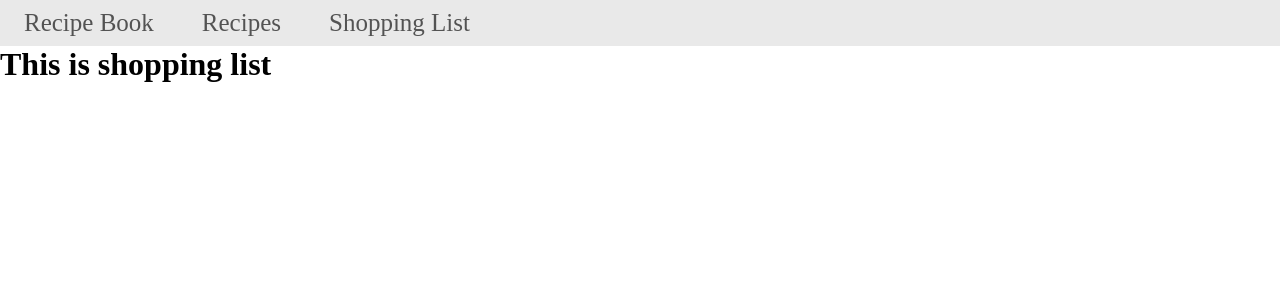
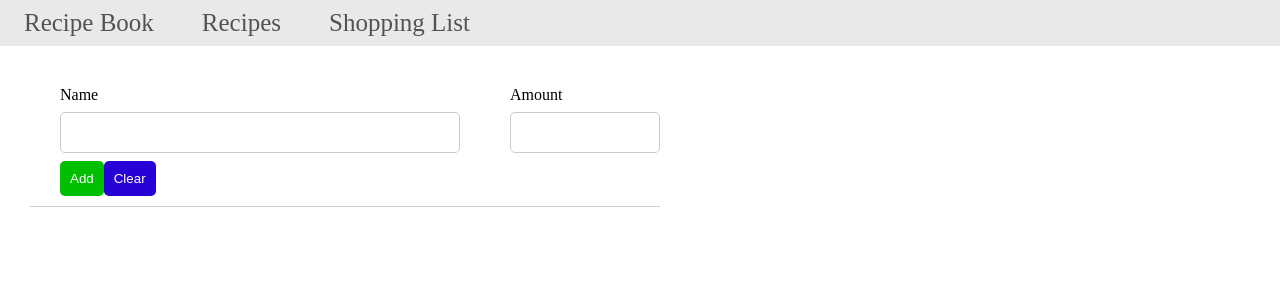
Before and after one commit to TrungNguyenHRZ/Demo_Reactjs, a React (Create React App) app in the folder recipe_app/: page /shopping-list in a window 1280 px wide. Shown: the top 300 px of the page. Built offline with nearby package versions, Linux system fonts and the light colour scheme.

Commit message:
update shoppingList

```diff
--- a/recipe_app/src/index.tsx
+++ b/recipe_app/src/index.tsx
@@ -6,6 +6,7 @@ import reportWebVitals from './reportWebVitals';
 import Root from './screens/Root'
 import { RouterProvider, createBrowserRouter } from 'react-router-dom';
 import Recipes from './screens/Recipes';
+import ShoppingList from './screens/ShoppingList';
 
 const root = ReactDOM.createRoot(
   document.getElementById('root') as HTMLElement
@@ -23,7 +24,7 @@ const router = createBrowserRouter([
       },
       {
         path: "/shopping-list",
-        element: <h1>This is shopping list</h1>
+        element: <ShoppingList />
       }
     ]
   }
--- a/recipe_app/src/screens/Recipes/Form.tsx
+++ b/recipe_app/src/screens/Recipes/Form.tsx
@@ -6,11 +6,11 @@ const Form = () => {
     return (
         <>
             <form action="">
-                <div className="btn">
+                <div className="">
                     <button className="btn btn-save">Save</button>
                     <button className="btn btn-cancel">Cancel</button>
                 </div>
-                <div>
+                <div className="input-form">
                     <label htmlFor="">Name</label><br />
                     <input type="text" name="" id="" /><br />
                     <label htmlFor="">Image URL</label><br />
@@ -19,6 +19,9 @@ const Form = () => {
                     <textarea name="" id="" cols={30} rows={10}></textarea>
                 </div>
             </form>
+            <div>
+                <button className="btn btn-addIngredient">Add Ingredient</button>
+            </div>
         </>
     )
 }
--- a/recipe_app/src/screens/Recipes/index.css
+++ b/recipe_app/src/screens/Recipes/index.css
@@ -26,7 +26,7 @@ button:hover {
 form,
 .btn-newRecipe {
     border-bottom: 1px solid rgb(206, 206, 206);
-    padding-bottom: 15px;
+    padding-bottom: 10px;
 }
 
 .form-newRecipe {
@@ -47,3 +47,36 @@ input {
     box-sizing: border-box;
     border-radius: 5px;
 }
+
+.btn-addIngredient {
+    margin-top: 10px;
+}
+
+.btn-clear {
+    background-color: rgb(39, 0, 214);
+}
+
+#container-shopping {
+    display: flex;
+    flex-direction: row;
+    padding-top: 20px;
+    padding-left: 30px;
+}
+
+.input-data {
+    display: flex;
+    flex-direction: row;
+    padding-top: 20px;
+    padding-left: 30px;
+    padding-bottom: 10px;
+    border-bottom: 1px solid rgb(206, 206, 206);
+}
+
+.input-name {
+    width: 400px;
+}
+
+.input-amount {
+    margin-left: 50px;
+    width: 150px;
+}
--- a/recipe_app/src/screens/Recipes/index.tsx
+++ b/recipe_app/src/screens/Recipes/index.tsx
@@ -8,13 +8,10 @@ const Recipes = () => {
     const handleNewButtonClick = () => {
         setShowForm(true);
     }
-    // if (!showForm) {
-    //     return <h1>Please select a Recipe!</h1>
-    // }
     return (
         <div id="container">
             <div className="item btn-newRecipe">
-                <button onClick={handleNewButtonClick}>New Recipe</button>
+                <button className="btn btn-newRecipe" onClick={handleNewButtonClick}>New Recipe</button>
             </div>
             <div className="item form-newRecipe">
                 {showForm ? <Form /> : <h1>Please select a Recipe!</h1>}
--- /dev/null
+++ b/recipe_app/src/screens/ShoppingList/index.tsx
@@ -0,0 +1,28 @@
+import React from "react";
+
+
+const ShoppingList = () => {
+    return (
+        <>
+            <div id="container-shopping">
+                <div className="input-data">
+                    <div className="item-shopping input-name">
+                        <label htmlFor="">Name</label><br />
+                        <input type="text" />
+                        <div>
+                            <button className="btn btn-add">Add</button>
+                            <button className="btn btn-clear">Clear</button>
+                        </div>
+                    </div>
+                    <div className="item-shopping input-amount">
+                        <label htmlFor="">Amount</label><br />
+                        <input type="text" />
+                    </div>
+                </div>
+
+            </div>
+        </>
+    )
+}
+
+export default ShoppingList;
```
